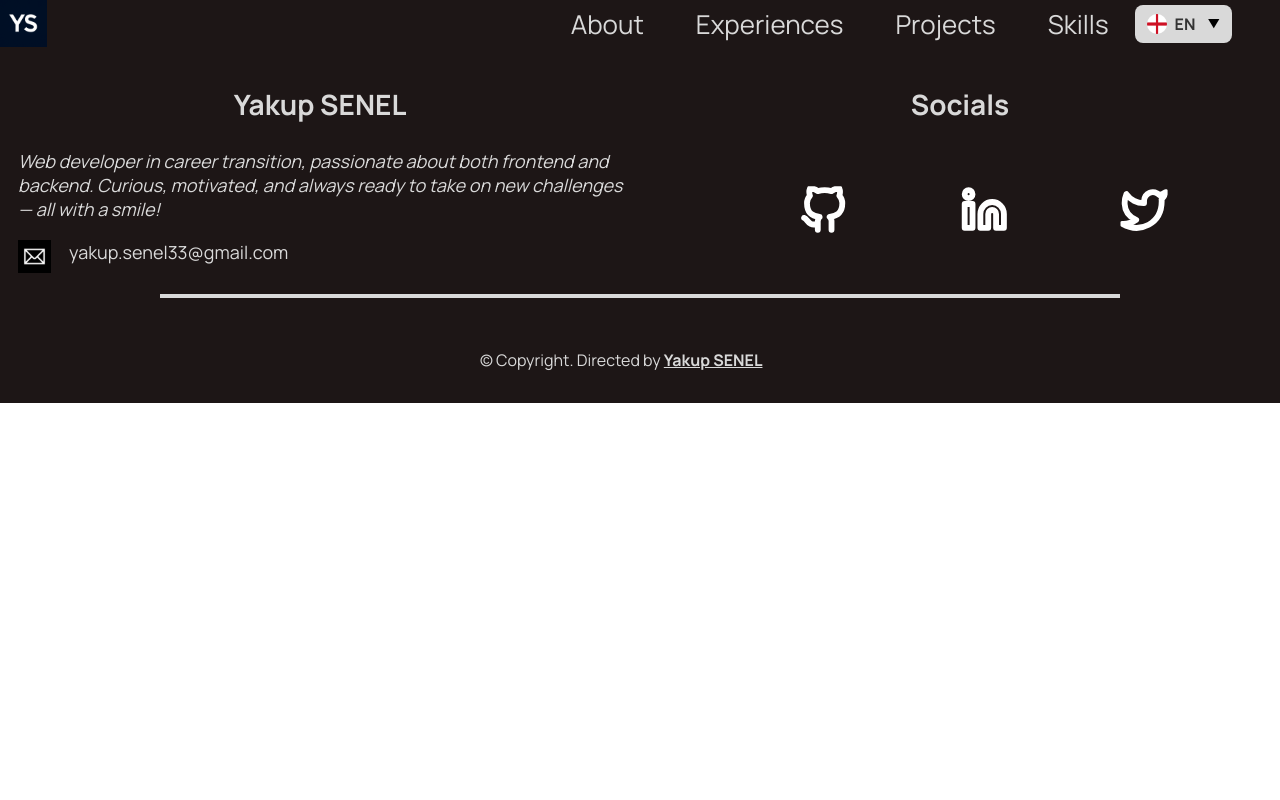
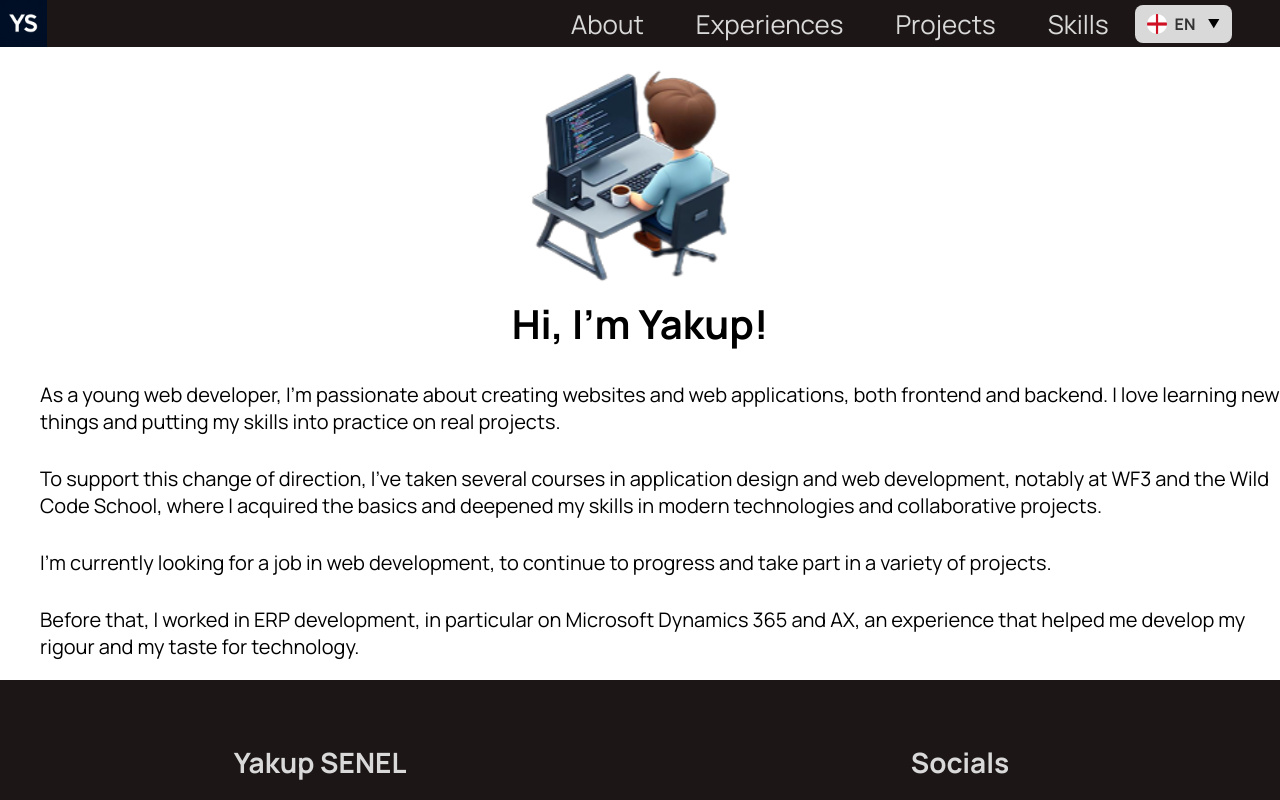
Before and after one commit to SYakup33/Portfolio, a React (Vite) app: page / in a window 1280 px wide. Shown: the top 800 px of the page. Built offline with nearby package versions, Linux system fonts and the light colour scheme.

Commit message:
first commit home page

```diff
--- a/src/index.css
+++ b/src/index.css
@@ -18,6 +18,8 @@
 	--header-nav-size: 26px;
 	--footer-title-size: 28px;
 	--footer-p-size: 18px;
+	--home-title-size: 40px;
+	--home-p-size: 20px;
 }
 
 * {
--- a/src/locales/en/translation.ts
+++ b/src/locales/en/translation.ts
@@ -20,5 +20,27 @@ export const translationEnglish = {
 		footerGithub: "Logo of Github",
 		footerLinkedin: "Logo of Linkedin",
 		footerTwitter: "Logo of Twitter",
+		devImage: "Image of a developer",
+	},
+	home: {
+		title: "Hi, I'm Yakup!",
+		content: [
+			{
+				id: 1,
+				text: "As a young web developer, I'm passionate about creating websites and web applications, both frontend and backend. I love learning new things and putting my skills into practice on real projects.",
+			},
+			{
+				id: 2,
+				text: "To support this change of direction, I've taken several courses in application design and web development, notably at WF3 and the Wild Code School, where I acquired the basics and deepened my skills in modern technologies and collaborative projects.",
+			},
+			{
+				id: 3,
+				text: "I'm currently looking for a job in web development, to continue to progress and take part in a variety of projects.",
+			},
+			{
+				id: 4,
+				text: "Before that, I worked in ERP development, in particular on Microsoft Dynamics 365 and AX, an experience that helped me develop my rigour and my taste for technology.",
+			},
+		],
 	},
 };
--- a/src/locales/fr/translation.ts
+++ b/src/locales/fr/translation.ts
@@ -20,5 +20,27 @@ export const translationFrench = {
 		footerGithub: "Logo de Github",
 		footerLinkedin: "Logo de Linkedin",
 		footerTwitter: "Logo de Twitter",
+		devImage: "Image d'un développeur",
+	},
+	home: {
+		title: "Salut, moi c’est Yakup !",
+		content: [
+			{
+				id: 1,
+				text: "Jeune développeur web en reconversion, je me passionne pour la création de sites et d’applications web, aussi bien en frontend qu’en backend. J’aime apprendre de nouvelles choses et mettre en pratique mes compétences sur des projets concrets.",
+			},
+			{
+				id: 2,
+				text: "Pour accompagner cette reconversion, j’ai suivi plusieurs formations en conception d’application et en développement web, notamment chez WF3 et la Wild Code School, où j’ai acquis les bases et approfondi mes compétences sur des technologies modernes et des projets collaboratifs.",
+			},
+			{
+				id: 3,
+				text: "Je suis actuellement à la recherche d’un poste dans le développement web, pour continuer à progresser et participer à des projets variés.",
+			},
+			{
+				id: 4,
+				text: "Avant cela, j’ai travaillé dans le développement ERP, notamment sur Microsoft Dynamics 365 et AX, une expérience qui m’a permis de développer ma rigueur et mon goût pour la technique.",
+			},
+		],
 	},
 };
--- a/src/pages/home/Home.css
+++ b/src/pages/home/Home.css
@@ -1,3 +1,27 @@
-.div_home {
-	max-height: 70vh;
+figure {
+	width: 30%;
+	margin: auto;
+	margin-top: 2em;
+	display: flex;
+	flex-direction: column;
+	align-items: center;
 }
+
+figure img {
+	width: 80%;
+	margin: auto;
+}
+
+figure figcaption h1 {
+	font-size: var(--home-title-size);
+}
+
+.content {
+	margin-top: 1.5em;
+	margin-left: 2em;
+	font-size: var(--home-p-size);
+}
+
+.content:last-of-type {
+	margin-bottom: 1em;
+}
--- a/src/pages/home/Home.tsx
+++ b/src/pages/home/Home.tsx
@@ -3,14 +3,36 @@ import "../../index.css";
 import { useTranslation } from "react-i18next";
 import Header from "../../assets/components/header/Header";
 import Footer from "../../assets/components/footer/Footer";
+import devImage from "../../assets/images/hud/home_dev.svg";
+
+interface ParagraphTypes {
+	id: number;
+	text: string;
+}
 
 function Home() {
-	const { t } = useTranslation();
+	const { t, i18n } = useTranslation();
+	const paragraphs = i18n.getResource(
+		i18n.language,
+		"translation",
+		"home.content",
+	) as ParagraphTypes[];
 
 	return (
 		<>
 			<Header />
-			<div className="div_home"> sqs </div>
+			<figure>
+				<img src={devImage} alt={t("alt.devImage")} />
+				<figcaption>
+					<h1>{t("home.title")}</h1>
+				</figcaption>
+			</figure>
+			{paragraphs.map((paragraph) => (
+				<p className="content" key={paragraph.id}>
+					{paragraph.text}
+				</p>
+			))}
+
 			<Footer />
 		</>
 	);
```
Also changed, not shown: src/assets/images/hud/home_dev.svg (added).
